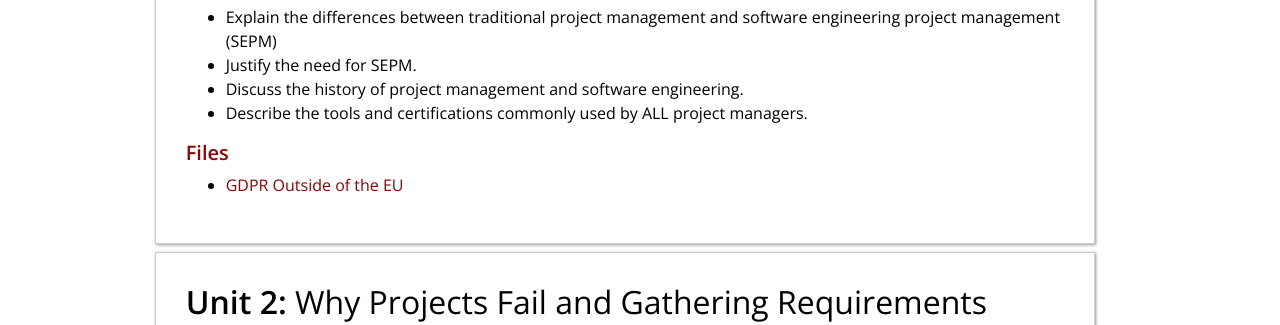
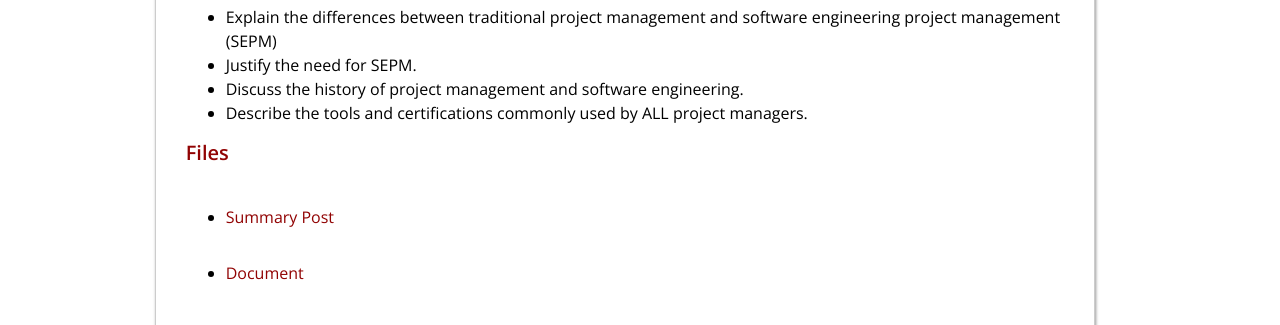
Before and after one commit to apuleyo3/apuleyo3.github.io, a website: page sepcom.html in a window 1280 px wide. Shown: the part 475-800 px from the top of the page. Drawn offline with nearby package versions, Linux system fonts and the light colour scheme.

Commit message:
Added first submission and reflection

```diff
--- a/sepcom.html
+++ b/sepcom.html
@@ -84,7 +84,10 @@
 							</ul>
 							<h5>Files</h5>
 							<ul>
-								<li><a href="/files/GDPR Outside of the EU.pdf" target="_blank">GDPR Outside of the EU</a></li>
+                                <label> First submission (Colaborative Discussion)</label>
+								<li><a href="https://docs.google.com/document/d/11mLSkBaJkEj4-vSY-TMBGSb4eoppL9j--nFqzXmfdv0/edit?usp=sharing" target="_blank">Summary Post</a></li>
+                                <label>Reflection</label>
+                                <li><a href="https://docs.google.com/document/d/11-JLnJ8Dw9ratLoGWiCM9h4-ZEdl6LrVlfQnZ8Ft2tM/edit?usp=sharing" target="blank">Document</a></li>
 							</ul>
 						</div>
 						<div id="m1-u2" class="module-item mb-2 container col-12">
```
